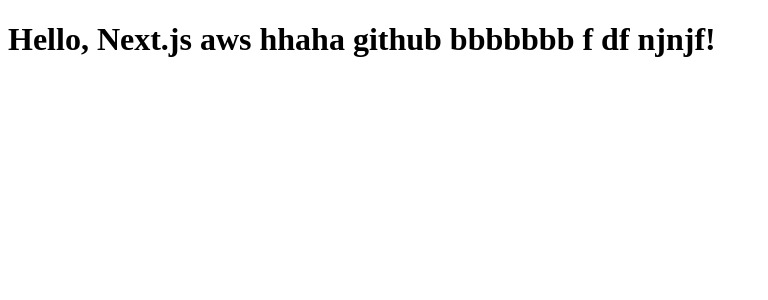
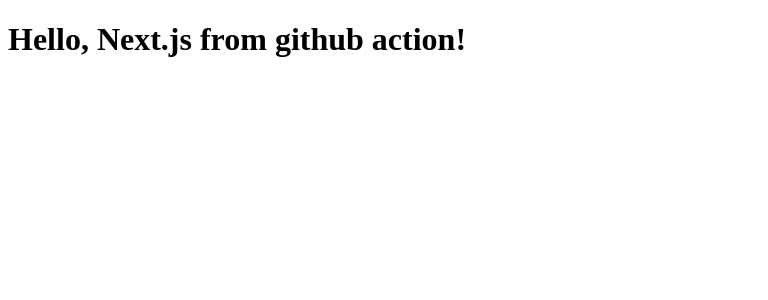
Before and after one commit to krunalbwaghmare/nextjs-hello, a Next.js app: page / in a window 1280 px wide. Shown: the top 300 px of the page, without its empty margins (0-768 px from the left). Built offline with nearby package versions, Linux system fonts and the light colour scheme.

Commit message:
Update page.tsx

```diff
--- a/app/page.tsx
+++ b/app/page.tsx
@@ -1,3 +1,3 @@
 export default function Page() {
-  return <h1>Hello, Next.js aws hhaha github bbbbbbb f df njnjf!</h1>;
+  return <h1>Hello, Next.js from github action!</h1>;
 }
```
